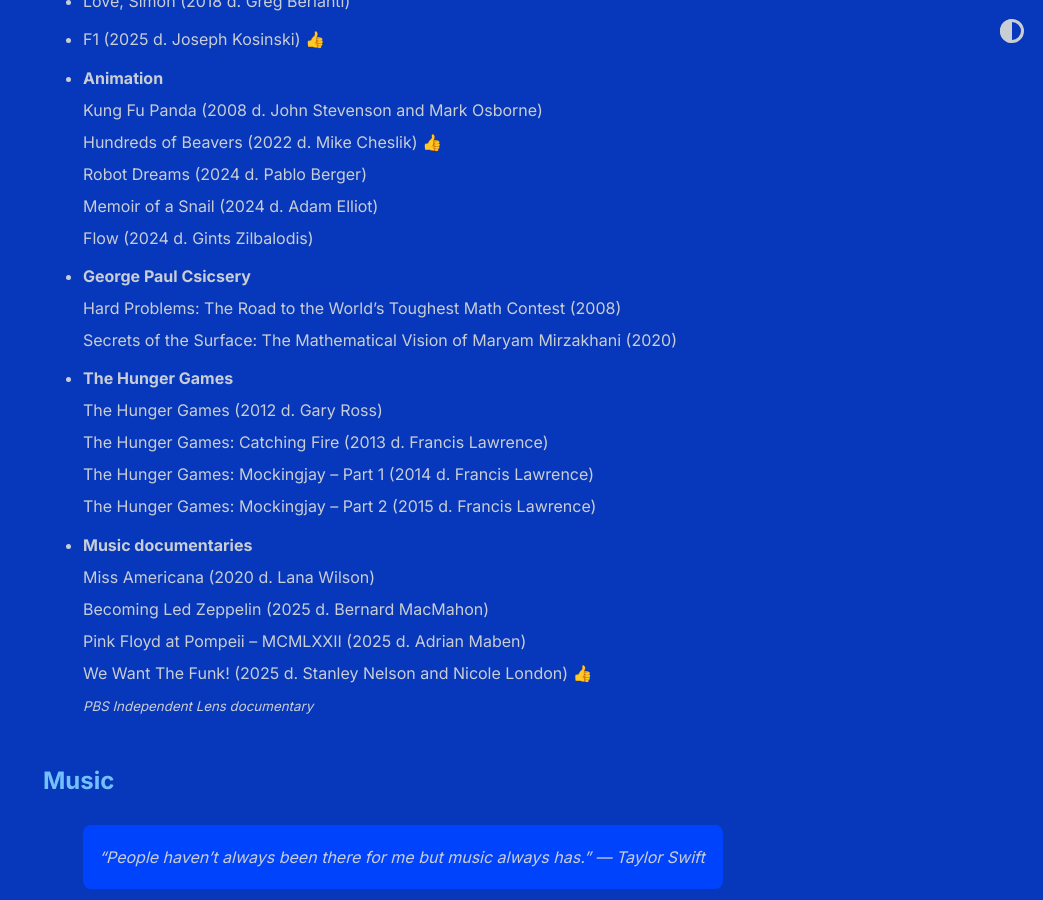
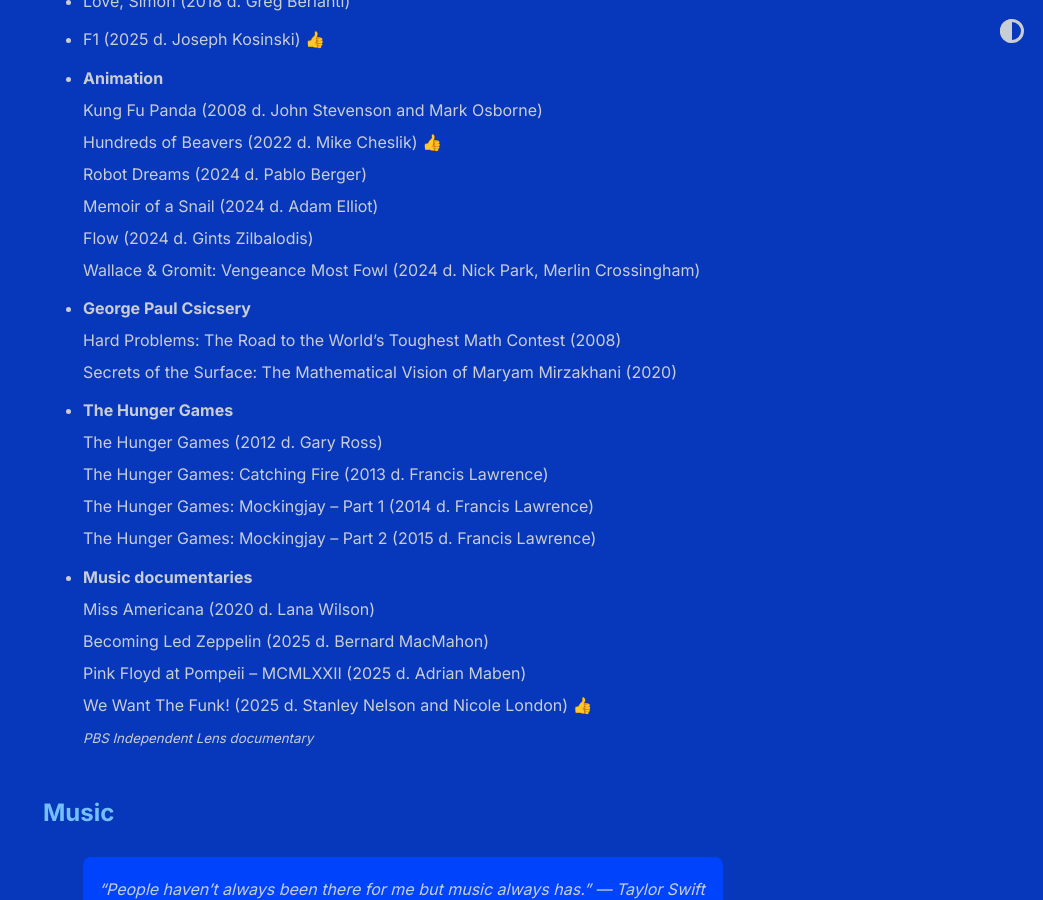
Before and after one commit to shihankanungo/shihankanungo.github.io, a Jekyll site: the page built from wrapped.md, in a window 1280 px wide and 900 px high, scrolled down 2268 px. Shown: the whole window, without its empty margins (237-1280 px from the left). Built offline with Jekyll 4.4.1, drawn with Linux system fonts in a browser that asks for light colours.

Commit message:
Update wrapped.md

```diff
--- a/wrapped.md
+++ b/wrapped.md
@@ -59,6 +59,7 @@
   Robot Dreams (2024 d. Pablo Berger) <br>
   Memoir of a Snail (2024 d. Adam Elliot) <br>
   Flow (2024 d. Gints Zilbalodis) <br>
+  Wallace & Gromit: Vengeance Most Fowl (2024 d. Nick Park, Merlin Crossingham)
 - **George Paul Csicsery** <br>
   Hard Problems: The Road to the World's Toughest Math Contest (2008) <br>
   Secrets of the Surface: The Mathematical Vision of Maryam Mirzakhani (2020)
```
